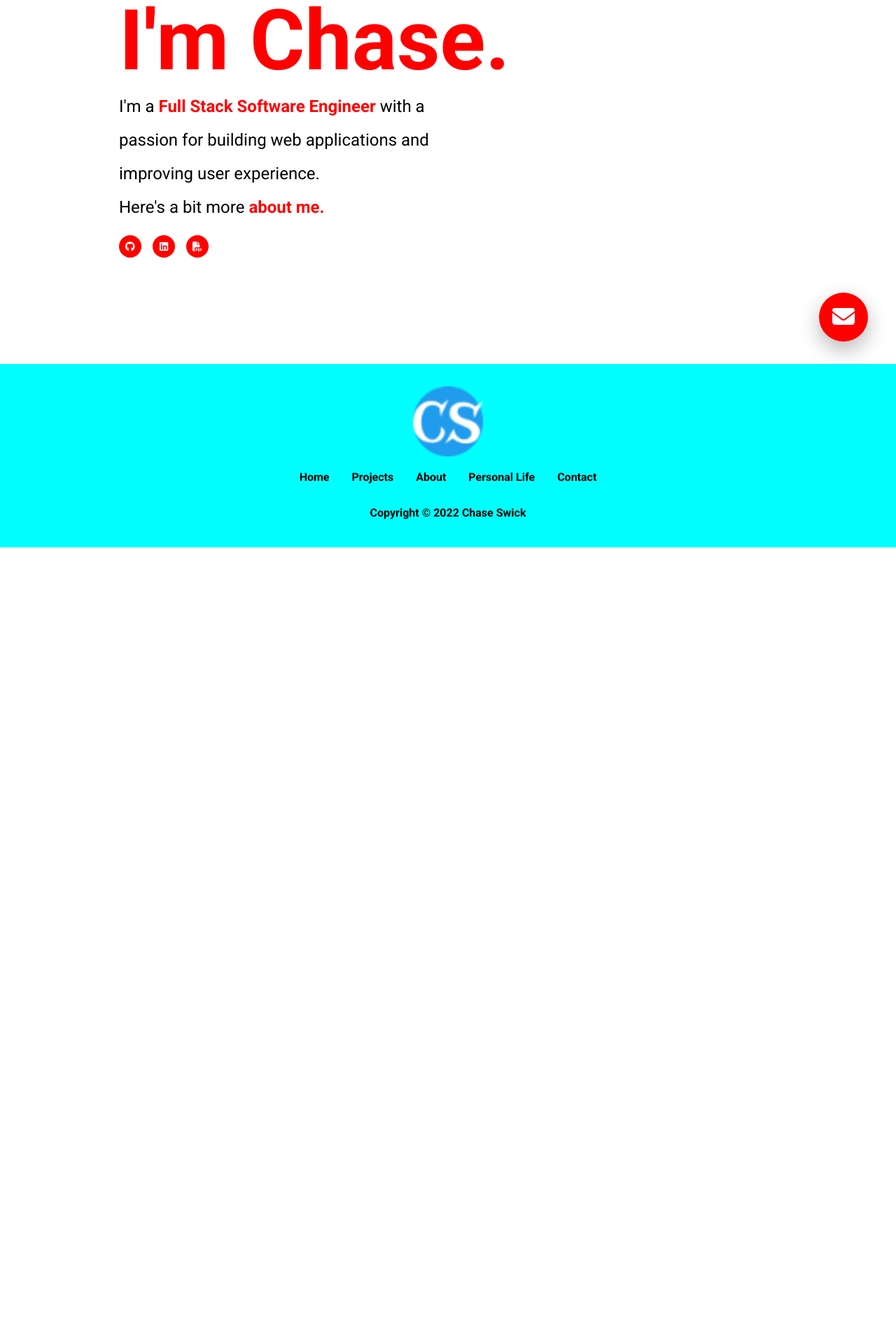
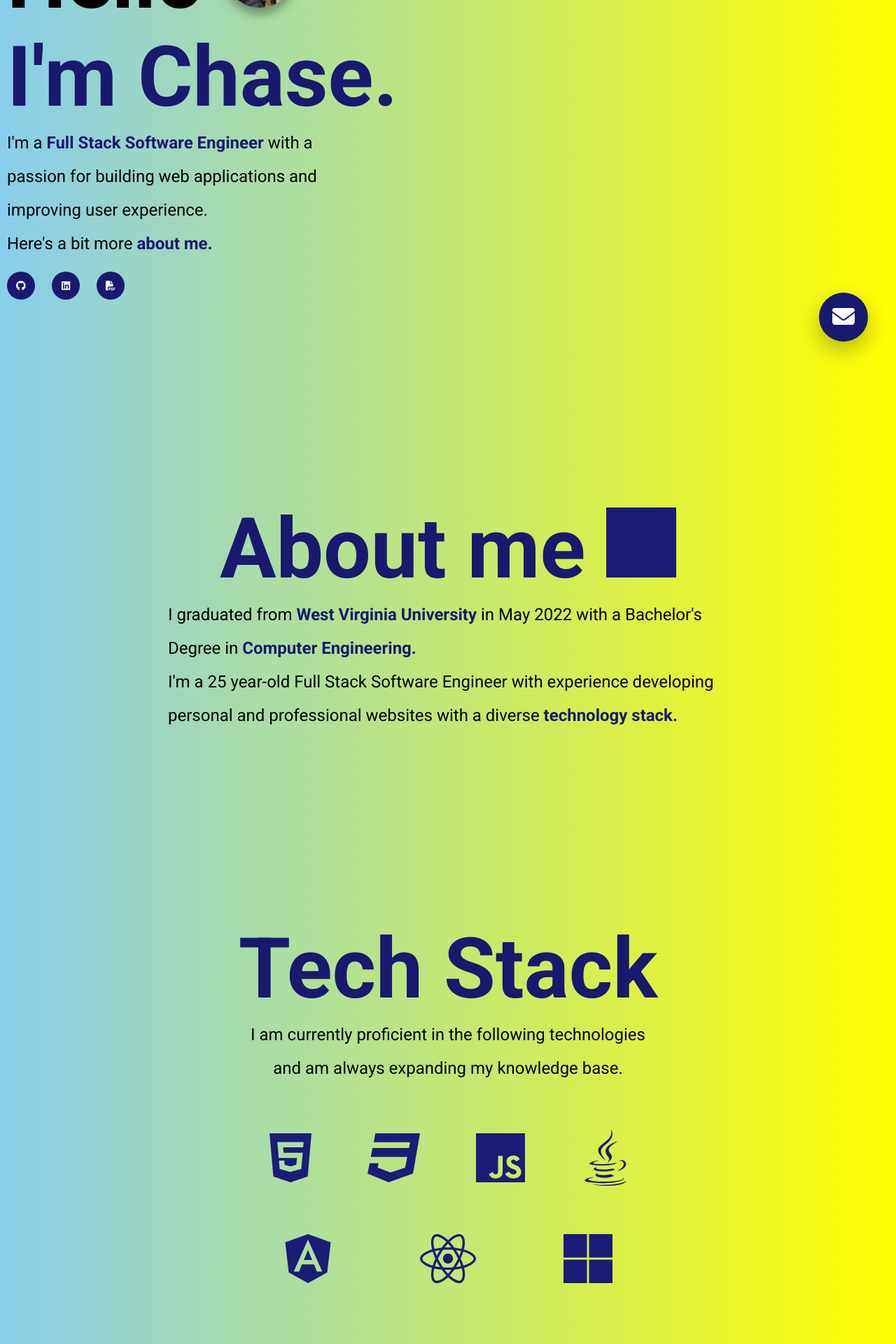
Before and after one commit to Swicky97/E-Portfolio, a React (Create React App) app: page / in a window 1280 px wide. Shown: the part 280-2200 px from the top of the page at 70% size. Before the commit the page ends 1062 px from the top, so only its background shows below. Built offline with nearby package versions, Linux system fonts and the light colour scheme; grey boxes are pictures that could not be loaded.

Commit message:
Tech stack section

```diff
--- a/src/App.js
+++ b/src/App.js
@@ -1,7 +1,7 @@
 import React from "react";
 import { BrowserRouter as Router, Routes, Route } from "react-router-dom";
 import Nav from "./Components/Nav";
-import Landing from "./Components/Landing";
+import Home from "./Pages/Home";
 import Footer from "./Components/Footer";
 
 function App() {
@@ -10,7 +10,7 @@ function App() {
       <Router>
         <Nav />
         <Routes>
-          <Route path="/" exact element={<Landing />}></Route>
+          <Route path="/" exact element={<Home />}></Route>
         </Routes>
         <Footer />
       </Router>
--- /dev/null
+++ b/src/Components/About.jsx
@@ -0,0 +1,32 @@
+import React from "react";
+
+export default function About() {
+  return (
+    <section id="about">
+      <div className="about__container">
+        <div className="about__img--container">
+          <h1 className="about__title blue">
+            About me{" "}
+            <img
+              src="https://upload.wikimedia.org/wikipedia/commons/e/e8/West_Virginia_Mountaineers_logo.svg"
+              alt=""
+              className="about__img"
+            />
+          </h1>
+        </div>
+        <p className="about__para">
+          I graduated from <b className="blue">West Virginia University</b>{" "}
+          in May 2022 with a Bachelor's Degree in{" "}
+          <b className="blue">Computer Engineering. </b>
+          <br />
+          I'm a 25 year-old Full Stack Software Engineer with experience
+          developing personal and professional websites with a diverse
+          <a href="#tech" className="about__a">
+          <b className="blue click"> technology stack.</b>
+          </a>
+
+        </p>
+      </div>
+    </section>
+  );
+}
--- a/src/Components/Footer.jsx
+++ b/src/Components/Footer.jsx
@@ -6,11 +6,11 @@ export default function Footer() {
     <footer>
       <div className="footer__container">
         <div className="row row__column">
-          <Link to="/">
+          <a href="#top">
             <figure className="footer__logo">
-              <img src="images/CS-logo.jpeg" className="footer__logo--img" alt="" />
+              <img src="images/CS-logo.jpeg" className="logo" alt="" />
             </figure>
-          </Link>
+          </a>
           <div className="footer__list">
             <Link to="/" className="footer__link">
               Home
--- a/src/Components/Landing.jsx
+++ b/src/Components/Landing.jsx
@@ -1,24 +1,25 @@
 import React from "react";
-import { FontAwesomeIcon } from '@fortawesome/react-fontawesome';
-import Mail from './Mail';
+import { FontAwesomeIcon } from "@fortawesome/react-fontawesome";
+import Mail from "./Mail";
 
 export default function Landing() {
   return (
     <section id="landing">
-      <header>
       <div className="header__container">
         <div className="header__img--container">
           <h1 className="landing__title">
-              Hello{" "}
-              <img src="images/Chase.jpeg" alt="" className="header__img" />
+            Hello <img src="images/Chase.jpeg" alt="" className="header__img" />
           </h1>
         </div>
-          <h1 className="landing__title red">I'm Chase.</h1>
+        <h1 className="landing__title blue">I'm Chase.</h1>
         <p className="header__para">
-            I'm a <b className="red">Full Stack Software Engineer</b> with a
+          I'm a <b className="blue">Full Stack Software Engineer</b> with a
           passion for building web applications and improving user experience.
           <br />
-            Here's a bit more <b class="red click"> about me. </b>
+          Here's a bit more{" "}
+          <a href="#about" className="landing__a">
+            <b class="blue click">about me.</b>
+          </a>
         </p>
         <div class="social__list">
           <a
@@ -46,7 +47,6 @@ export default function Landing() {
           </a>
         </div>
       </div>
-      </header>
       <Mail />
     </section>
   );
--- /dev/null
+++ b/src/Components/Technologies.jsx
@@ -0,0 +1,43 @@
+import { FontAwesomeIcon } from "@fortawesome/react-fontawesome";
+import React from "react";
+
+export default function Technologies() {
+  return (
+    <section id="tech">
+      <div className="tech__container">
+        <h1 className="tech__title blue">Tech Stack </h1>
+        <p className="tech__para">I am currently proficient in the following technologies and am always expanding my knowledge base.</p>
+        <div className="tech__languages">
+            <figure className="tech__language">
+                <FontAwesomeIcon icon="fab fa-html5" className="language__img"/>
+                <span class="language__name">HTML 5</span>
+            </figure>
+            <figure className="tech__language">
+                <FontAwesomeIcon icon="fab fa-css3" className="language__img"/>
+                <span class="language__name">CSS 3</span>
+            </figure>
+            <figure className="tech__language">
+                <FontAwesomeIcon icon="fab fa-js" className="language__img"/>
+                <span class="language__name">JavaScript</span>
+            </figure>
+            <figure className="tech__language">
+                <FontAwesomeIcon icon="fab fa-java" className="language__img"/>
+                <span class="language__name">Java</span>
+            </figure>
+            <figure className="tech__language">
+                <FontAwesomeIcon icon="fab fa-angular" className="language__img"/>
+                <span class="language__name">Angular</span>
+            </figure>
+            <figure className="tech__language">
+                <FontAwesomeIcon icon="fab fa-react" className="language__img"/>
+                <span class="language__name">React</span>
+            </figure>
+            <figure className="tech__language">
+                <FontAwesomeIcon icon="fab fa-microsoft" className="language__img"/>
+                <span class="language__name">.NET</span>
+            </figure>
+        </div>
+      </div>
+    </section>
+  );
+}
--- /dev/null
+++ b/src/Pages/Home.jsx
@@ -0,0 +1,14 @@
+import React from "react";
+import Landing from "../Components/Landing";
+import About from "../Components/About";
+import Technologies from "../Components/Technologies";
+
+export default function Home() {
+  return (
+    <>
+      <Landing />
+      <About />
+      <Technologies />
+    </>
+  );
+}
--- a/src/index.css
+++ b/src/index.css
@@ -1,15 +1,21 @@
-@import url('https://fonts.googleapis.com/css2?family=Roboto:wght@400;500;700&display=swap');
+@import url("https://fonts.googleapis.com/css2?family=Roboto:wght@400;500;700&display=swap");
 * {
   padding: 0;
   margin: 0;
   box-sizing: border-box;
-  font-family: 'Roboto', sans-serif;
+  font-family: "Roboto", sans-serif;
 }
 
 .App {
   display: flex;
   flex-direction: column;
   min-height: 100vh;
+  background: rgb(255, 255, 0);
+  background: linear-gradient(
+    270deg,
+    rgba(255, 255, 0, 1) 0%,
+    rgba(135, 206, 235, 1) 100%
+  );
 }
 
 html {
@@ -50,12 +56,16 @@ button {
   align-items: center;
 }
 
+.blue {
+  color: midnightblue;
+}
+
 /* NAVIGATION */
 nav {
   height: 80px;
   display: flex;
   box-shadow: 0 2px 2px 0 rgba(0, 0, 0, 0.05);
-  background-color: aqua;
+  background-color: whitesmoke;
   z-index: 1;
 }
 
@@ -98,7 +108,7 @@ nav {
 }
 
 /* LANDING */
-header {
+#landing {
   height: calc(100vh - 80px);
 }
 
@@ -107,9 +117,12 @@ header {
   max-width: 1000px;
   margin: 0 auto;
   display: flex;
-  height: 90%;
+  margin-top: 100px;
+  position: relative;
+  left: -160px;
   flex-direction: column;
-  justify-content: center;
+  justify-content: space-around;
+  align-items: right;
   padding: 0 30px;
 }
 
@@ -118,15 +131,15 @@ header {
   height: 100px;
   border-radius: 50%;
   overflow: hidden;
-  box-shadow: 0 8px 16px rgba(0, 0, 0, 0.40);
+  box-shadow: 0 8px 16px rgba(0, 0, 0, 0.4);
 }
 
 .landing__title {
   font-size: 120px;
 }
 
-.red {
-  color: red;
+.landing__a {
+  text-decoration: none;
 }
 
 .header__para {
@@ -141,18 +154,126 @@ header {
 }
 
 .social__link {
-  background-color:red;
   color: white;
+  background-color: midnightblue;
   padding: 8px;
-  width: 32px;
-  height: 32px;
+  width: 40px;
+  height: 40px;
   font-size: 14px;
-  margin-right: 16px;
+  margin-right: 24px;
   margin-bottom: 32px;
   display: flex;
   justify-content: center;
   align-items: center;
   border-radius: 50%;
+}
+
+/* ABOUT */
+#about {
+  height: calc(100vh);
+}
+
+.about__container {
+  width: 100%;
+  max-width: 1000px;
+  margin: 0 auto;
+  display: flex;
+  height: 90%;
+  flex-direction: column;
+  justify-content: center;
+  align-items: center;
+  padding: 0 30px;
+}
+
+.about__title {
+  font-size: 120px;
+}
+
+.about__img {
+  width: 100px;
+  height: 100px;
+  filter: brightness(0) saturate(100%) invert(7%) sepia(70%) saturate(5585%)
+    hue-rotate(243deg) brightness(98%) contrast(98%);
+}
+
+.about__a {
+  text-decoration: none;
+}
+
+.about__para {
+  font-size: 24px;
+  line-height: 2;
+  max-width: 800px;
+}
+
+/* TECHNOLOGIES */
+#tech {
+  height: calc(100vh - 178px);
+  align-items: center;
+}
+
+.tech__container {
+  width: 100%;
+  max-width: 1000px;
+  margin: 0 auto;
+  display: flex;
+  height: 90%;
+  flex-direction: column;
+  justify-content: center;
+  align-items: center;
+  padding: 0 30px;
+}
+
+.tech__title {
+  font-size: 120px;
+}
+
+.tech__para {
+  font-size: 24px;
+  line-height: 2;
+  max-width: 600px;
+  margin-bottom: 48px;
+  text-align: center;
+}
+
+.tech__languages {
+  display: flex;
+  flex-wrap: wrap;
+  justify-content: space-around;
+  max-width: 600px;
+}
+
+.tech__language {
+  width: 25%;
+  padding: 16px;
+  display: flex;
+  flex-direction: column;
+  align-items: center;
+}
+
+.language__img {
+  width: 80px;
+  height: 80px;
+  filter: brightness(0) saturate(100%) invert(7%) sepia(70%) saturate(5585%)
+    hue-rotate(243deg) brightness(98%) contrast(98%);
+  transition: all 300ms ease;
+  position: relative;
+}
+
+.tech__language:hover {
+  filter: brightness(80%);
+  transform: scale(0.9);
+}
+
+.tech__language:hover .language__name {
+  transform: scale(1);
+}
+
+.language__name {
+  font-size: 20px;
+  transform: scale(0);
+  transition: all 300ms ease;
+  padding-top: 8px;
 }
 
 /* MAIL */
@@ -162,8 +283,8 @@ header {
   font-size: 32px;
   border-radius: 50%;
   border: none;
-  background-color: red;
   color: white;
+  background-color: midnightblue;
   position: fixed;
   bottom: 32px;
   right: 40px;
@@ -173,12 +294,12 @@ header {
 
 /* FOOTER */
 .footer__container {
-  padding: 32px 0;
+  padding: 16px 0;
   bottom: 0px;
 }
 
 footer {
-  background-color: aqua;
+  background-color: whitesmoke;
 }
 
 .footer__logo {
--- a/src/index.js
+++ b/src/index.js
@@ -5,9 +5,9 @@ import App from './App';
 import reportWebVitals from './reportWebVitals';
 import { library } from '@fortawesome/fontawesome-svg-core';
 import { faBars, faCircleHalfStroke, faFilePdf, faEnvelope } from '@fortawesome/free-solid-svg-icons';
-import { faGithub, faLinkedin } from '@fortawesome/free-brands-svg-icons';
+import { faGithub, faLinkedin, faHtml5, faCss3, faJs, faJava, faAngular, faReact, faMicrosoft } from '@fortawesome/free-brands-svg-icons';
 
-library.add(faBars, faCircleHalfStroke, faFilePdf, faGithub, faLinkedin, faEnvelope)
+library.add(faBars, faCircleHalfStroke, faFilePdf, faGithub, faLinkedin, faEnvelope, faHtml5, faCss3, faJs, faJava, faAngular, faReact, faMicrosoft)
 
 const root = ReactDOM.createRoot(document.getElementById('root'));
 root.render(
```
Lines whose indentation alone changed are shown as unchanged.
